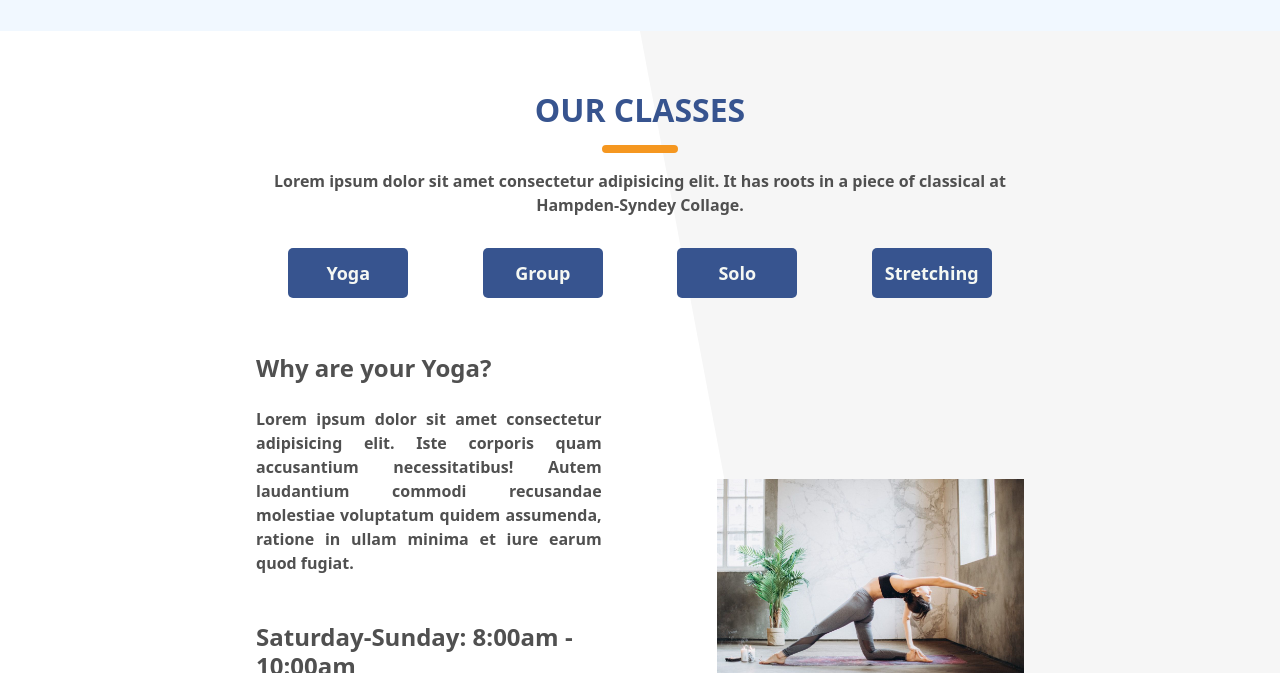
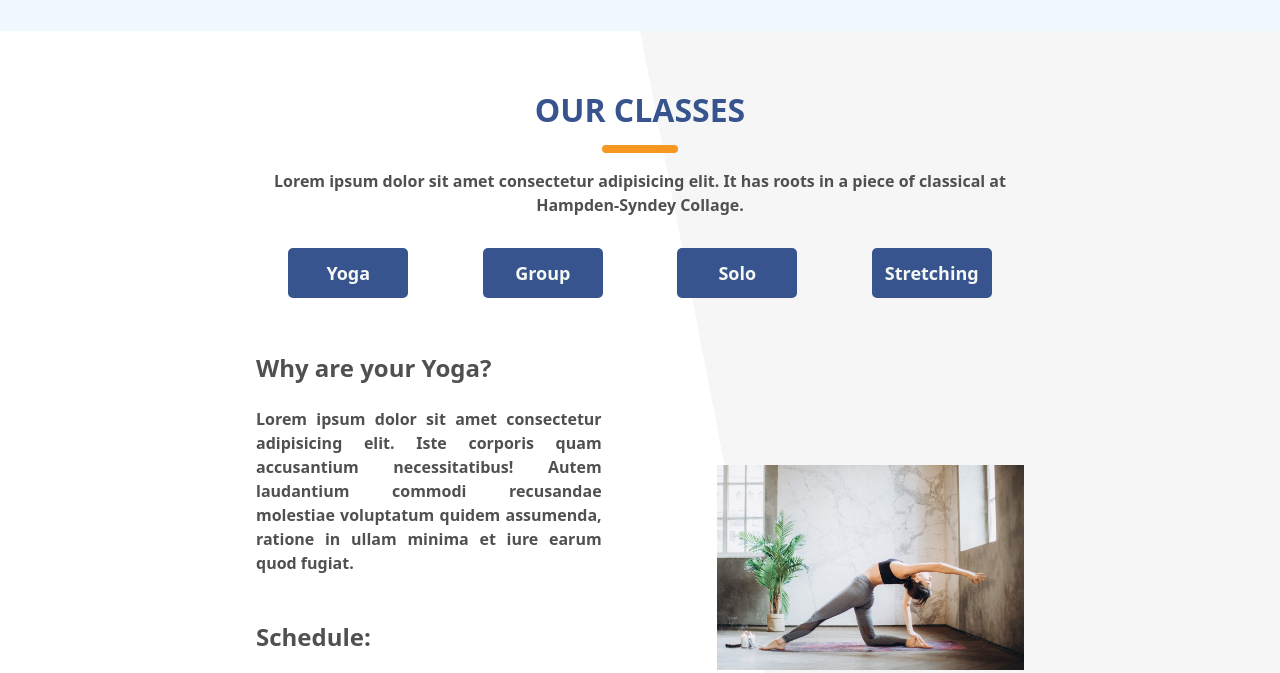
Before and after one commit to tunahanyasar/sport-center-vanillajs, a plain HTML site: page index.html in a window 1280 px wide. Both pictures are taken after a click on the button "Yoga". Shown: the part 1003-1676 px from the top of the page. Drawn offline with nearby package versions, Linux system fonts and the light colour scheme.

Commit message:
courses part update

```diff
--- a/index.html
+++ b/index.html
@@ -150,7 +150,7 @@
               recusandae molestiae voluptatum quidem assumenda, ratione in ullam
               minima et iure earum quod fugiat.
             </p>
-            <h6>When comes Yoga Your Time?</h6>
+            <h6>Schedule:</h6>
             <p>Saturday-Sunday: 8:00am - 10:00am</p>
             <p>Monday-Tuesday: 10:00am - 12:00pm</p>
             <p>Wednesday-Friday: 3:00pm - 6:00pm</p>
--- a/script.js
+++ b/script.js
@@ -9,6 +9,7 @@ const classData = {
   yoga: {
     title: "Why are your Yoga?",
     desc: "Lorem ipsum dolor sit amet consectetur adipisicing elit. Iste corporis quam accusantium necessitatibus! Autem laudantium commodi recusandae molestiae voluptatum quidem assumenda, ratione in ullam minima et iure earum quod fugiat.",
+    title2: "Schedule:",
     program: [
       "Saturday-Sunday: 8:00am - 10:00am",
       "Monday-Tuesday: 10:00am - 12:00pm",
@@ -19,6 +20,7 @@ const classData = {
   group: {
     title: "Why are your Group?",
     desc: "Temporibus autem quibusdam et aut officiis debitis aut rerum necessitatibus saepe eveniet ut et voluptates repudiandae sint et molestiae non recusandae.",
+    title2: "Schedule:",
     program: [
       "Saturday-Sunday: 9:00am - 11:00am",
       "Monday-Tuesday: 12:00pm - 14:00pm",
@@ -29,6 +31,7 @@ const classData = {
   solo: {
     title: "Why are your Solo?",
     desc: "At vero eos et accusamus et iusto odio dignissimos ducimus qui blanditiis praesentium voluptatum deleniti atque corrupti quos dolores.",
+    title2: "Schedule:",
     program: [
       "Saturday-Sunday: 8:00am - 10:00am",
       "Monday-Tuesday: 9:00am - 11:00pm",
@@ -39,6 +42,7 @@ const classData = {
   stretch: {
     title: "Why are your Stretch?",
     desc: "Ut enim ad minima veniam, quis nostrum exercitationem ullam corporis suscipit laboriosam, nisi ut aliquid ex ea commodi consequatur?",
+    title2: "Schedule:",
     program: [
       "Saturday-Sunday: 11:00am - 14:00pm",
       "Monday-Tuesday: 10:00am - 12:00pm",
@@ -61,9 +65,10 @@ btn.addEventListener("click", (e) => {
 
   contents[0].innerHTML = data.title; // Başlığı güncelle
   contents[1].innerHTML = data.desc; // Açıklamayı güncelle
-  contents[2].innerHTML = data.program[0]; // İlk zaman bilgisini güncelle
-  contents[3].innerHTML = data.program[1]; // İkinci zaman bilgisini güncelle
-  contents[4].innerHTML = data.program[2]; // Üçüncü zaman bilgisini güncelle
+  contents[2].innerHTML = data.title2; // Açıklamayı güncelle
+  contents[3].innerHTML = data.program[0]; // İlk zaman bilgisini güncelle
+  contents[4].innerHTML = data.program[1]; // İkinci zaman bilgisini güncelle
+  contents[5].innerHTML = data.program[2]; // Üçüncü zaman bilgisini güncelle
 
   document.querySelector("#class-content img").src = data.img; // Resmi güncelle
 });
```
Also changed, not shown: 1 other file.
